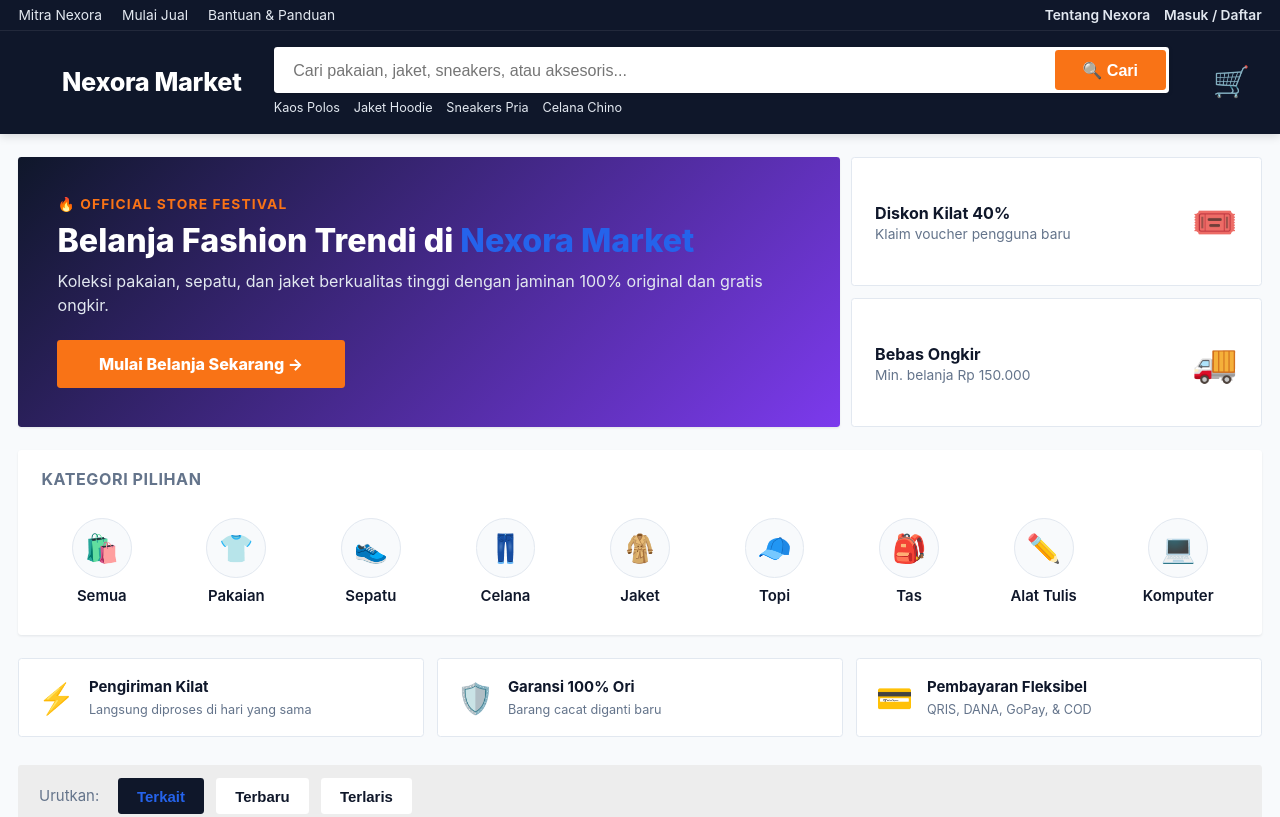
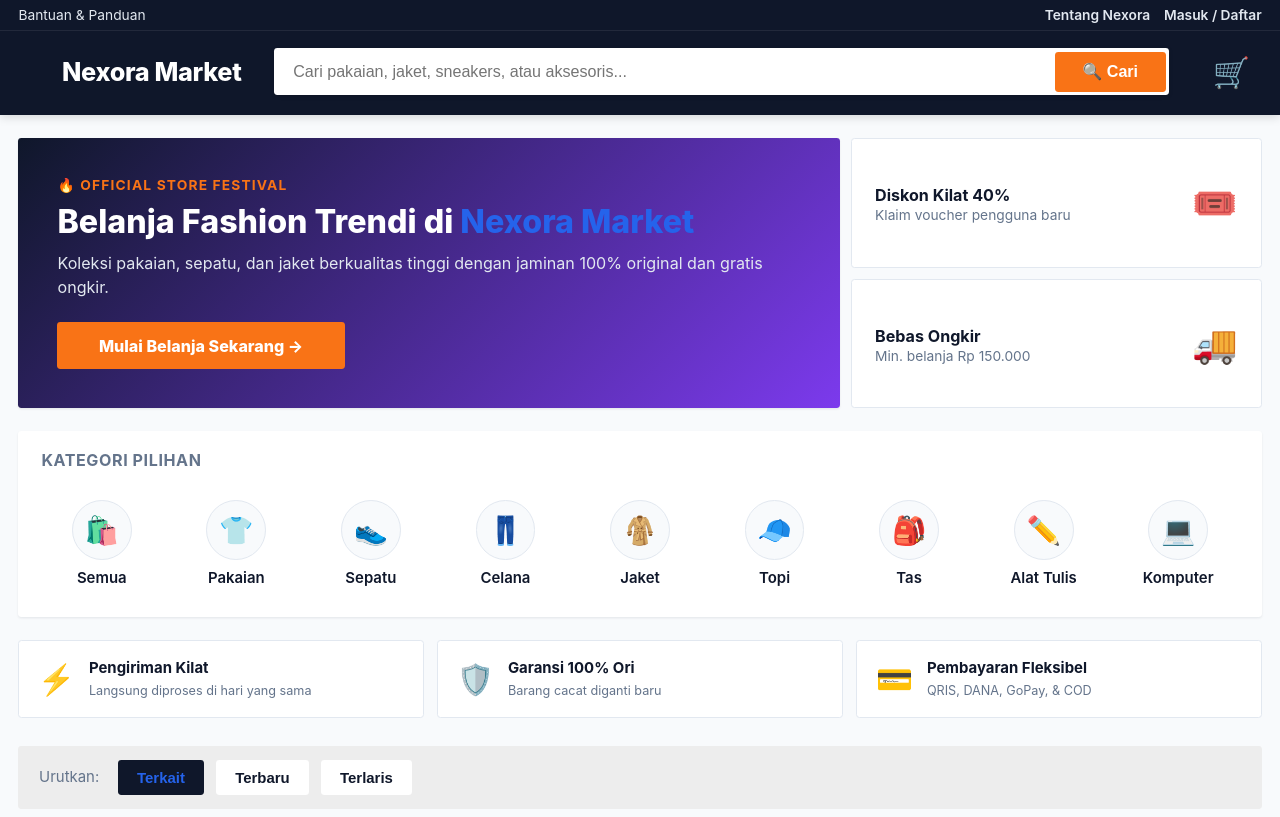
Before and after one commit to DiamondCraft204/nexora-api, a website: page index.html in a window 1280 px wide. Shown: the top 817 px of the page. Drawn offline with Linux system fonts and the light colour scheme; no server answers.

Commit message:
Update index.html

```diff
--- a/index.html
+++ b/index.html
@@ -16,8 +16,6 @@
     <header class="header-utama">
         <div class="top-bar-nav">
             <div class="top-bar-kiri">
-                <a href="#">Mitra Nexora</a>
-                <a href="#">Mulai Jual</a>
                 <a href="html/layanan-pelanggan.html">Bantuan & Panduan</a>
             </div>
             <div class="top-bar-kanan">
@@ -37,12 +35,6 @@
                 <div class="search-box-bar">
                     <input type="text" id="inputPencarian" placeholder="Cari pakaian, jaket, sneakers, atau aksesoris...">
                     <button type="button">🔍 Cari</button>
-                </div>
-                <div class="search-keywords">
-                    <a href="html/login_daftar.html">Kaos Polos</a>
-                    <a href="html/login_daftar.html">Jaket Hoodie</a>
-                    <a href="html/login_daftar.html">Sneakers Pria</a>
-                    <a href="html/login_daftar.html">Celana Chino</a>
                 </div>
             </div>
 
```
